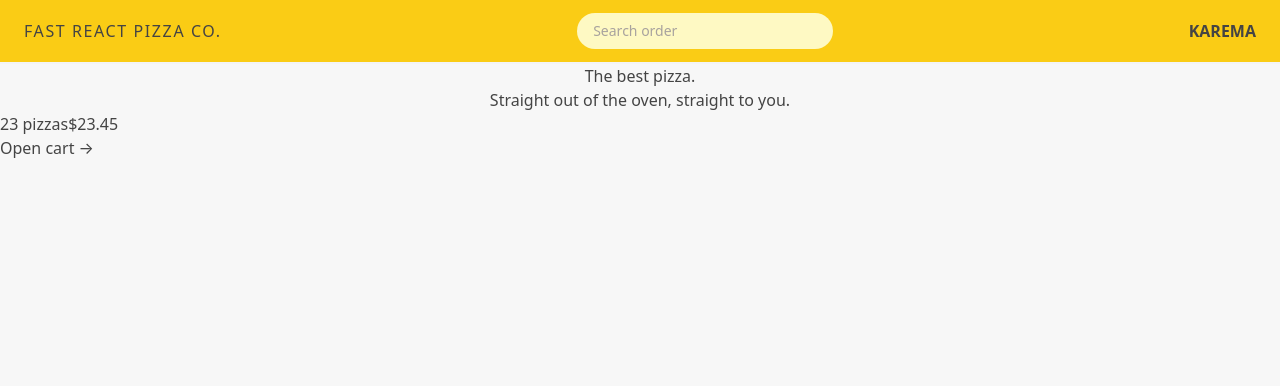
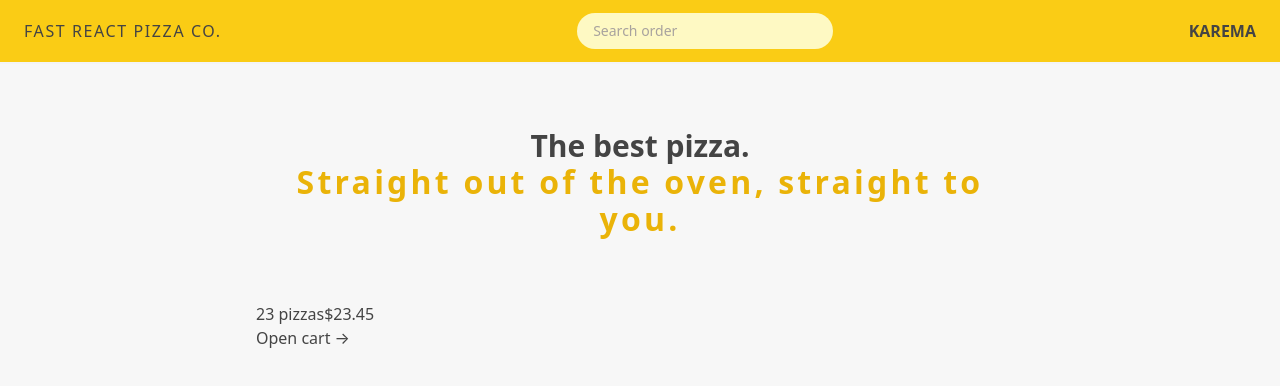
Before and after one commit to karemahamdy/Fast-React-Pizza-, a React (Vite) app: page / in a window 1280 px wide. Shown: the top 386 px of the page. Built offline with nearby package versions, Linux system fonts and the light colour scheme.

Commit message:
style: home page

```diff
--- a/src/features/order/CreateOrder.jsx
+++ b/src/features/order/CreateOrder.jsx
@@ -1,4 +1,4 @@
-import { useState } from "react";
+
 import { Form, redirect, useActionData, useNavigation } from 'react-router-dom';
 import { createOrder } from '../../services/apiRestaurant';
 
@@ -42,7 +42,7 @@ function CreateOrder() {
 
   return (
     <div>
-      <h2>Ready to order? Let's go!</h2>
+      <h2>Ready to order? Lets go!</h2>
 
       <Form method="POST" action="/order/new">
         <div>
--- a/src/ui/AppLayout.jsx
+++ b/src/ui/AppLayout.jsx
@@ -12,8 +12,8 @@ function AppLayout() {
       {loading && <Loader />}
 
       <Header />
+      <main className="mx-auto max-w-3xl">
       <Outlet />
-      <main>
         <CartOverview />
       </main>
 
--- a/src/ui/Home.jsx
+++ b/src/ui/Home.jsx
@@ -1,12 +1,12 @@
 
 function Home() {
   return (
-    <div>
+    <div className="my-10 px-4 text-center sm:my-16">
 
-      <h1 className="text-center">
+      <h1 className="mb-8 text-xl font-semibold md:text-3xl">
         The best pizza.
         <br />
-        Straight out of the oven, straight to you.
+      <span className="text-yellow-500 text-[32px] tracking-widest">Straight out of the oven, straight to you.</span>
       </h1>
     </div>
   );
```
